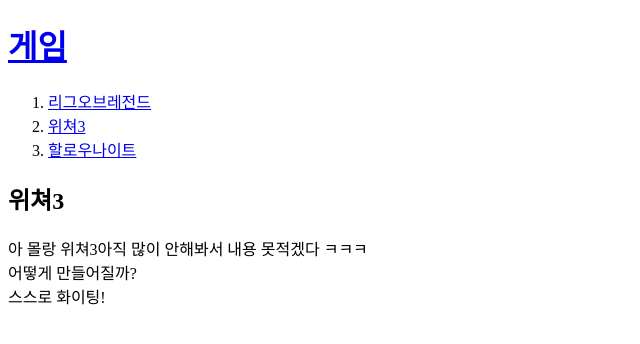
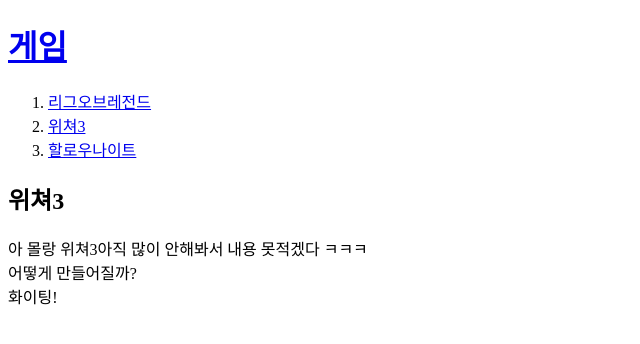
Before and after one commit to comeon0129/my-first-web-site, a plain HTML site: page 2.html in a window 1280 px wide. Shown: the full height of the page, 0-640 px from the left. Drawn offline with Linux system fonts and the light colour scheme.

Commit message:
Update 2.html
내용이 이상해서 약간 수정합니다 ㅎㅎ

```diff
--- a/2.html
+++ b/2.html
@@ -15,6 +15,6 @@
 <h2>위쳐3</h2>
 아 몰랑 위쳐3아직 많이 안해봐서 내용 못적겠다 ㅋㅋㅋ<br>
 어떻게 만들어질까?<br>
-스스로 화이팅!
+화이팅!
 </body>
 </html>
```
